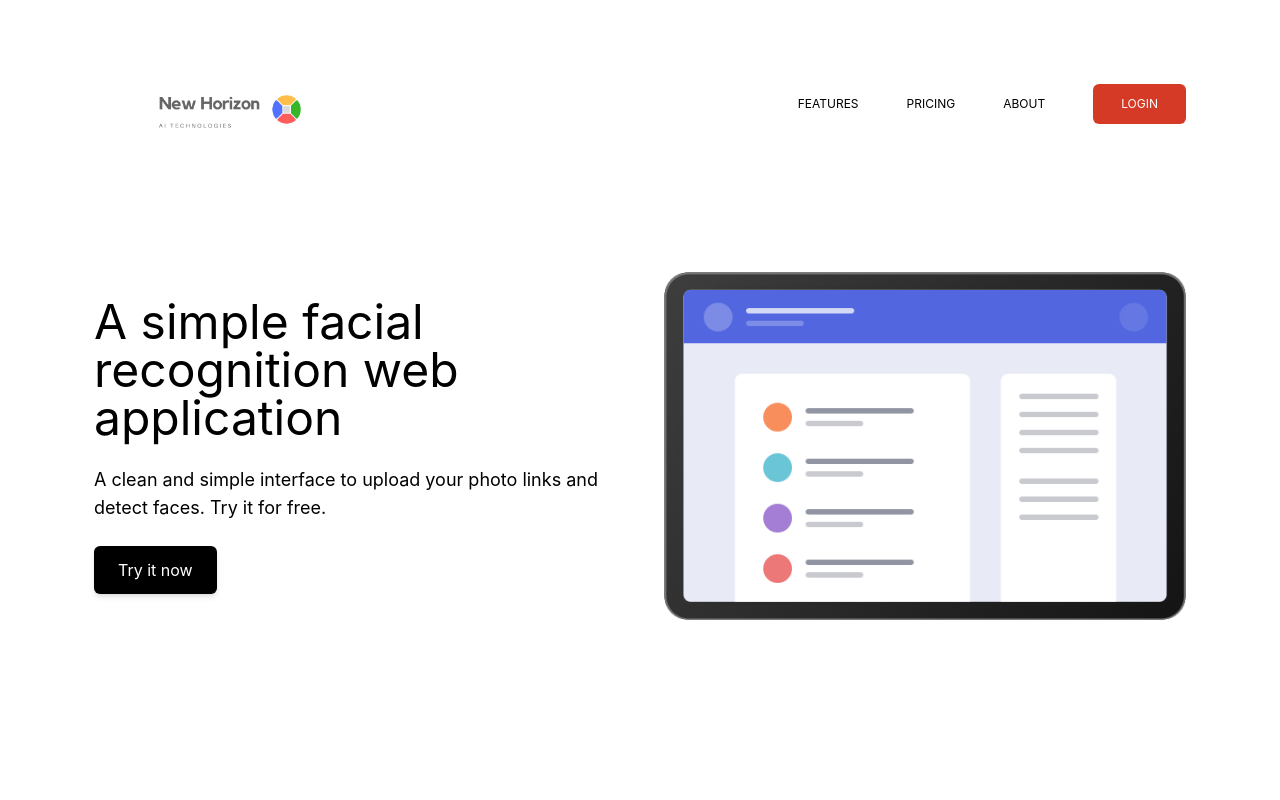
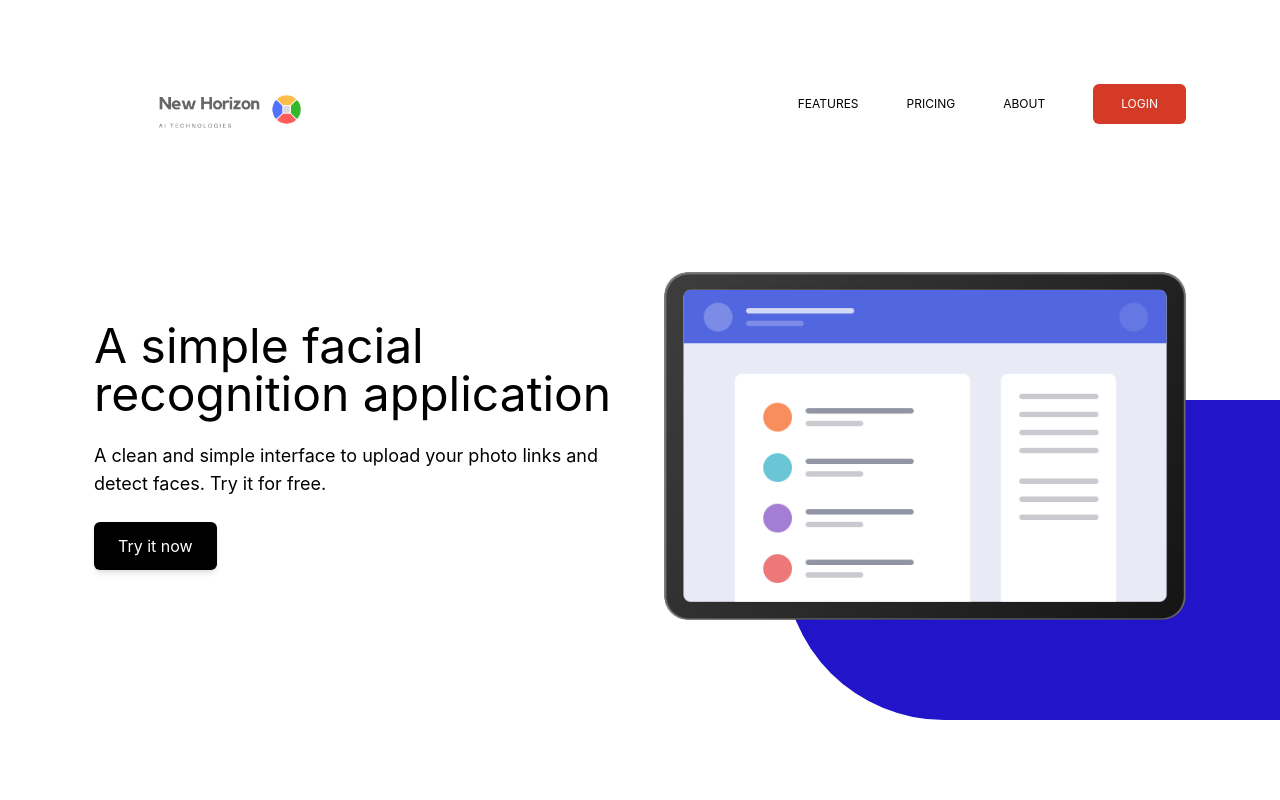
Before and after one commit to JRPerezJr/react-facial-recognition-landing-page, a React (Create React App) app: page / in a window 1280 px wide. Shown: the top 800 px of the page. Built offline with nearby package versions, Linux system fonts and the light colour scheme.

Commit message:
added rounded rectangle component

```diff
--- a/src/components/hero/hero.js
+++ b/src/components/hero/hero.js
@@ -1,5 +1,6 @@
 import { HeroImageComponent } from '../hero-image/hero-image.component';
 import { RoundedRectangleComponent } from '../rounded-rectangle/rounded-rectangle.component';
+import { ButtonComponent } from '../button-component/button.component';
 
 export const HeroComponent = () => {
   return (
@@ -7,24 +8,28 @@
       <div className="container flex flex-col-reverse lg:flex-row items-center gap-12 mt-14 lg:mt-28">
         <div className="flex flex-1 flex-col items-center lg:items-start">
           <h2 className="text-3xl md:text-4 lg:text-5xl text-center lg:text-left mb-6">
-            A simple facial recognition web application
+            A simple facial recognition application
           </h2>
           <p className="text-lg text-center lg:text-left mb-6">
             A clean and simple interface to upload your photo links and detect
             faces. Try it for free.
           </p>
           <div className="flex justify-center flex-wrap gap-6">
-            <button
-              type="button"
-              className="btn text-primary btn-black hover:bg-primary hover:text-secondary"
-            >
-              Try it now
-            </button>
+            <ButtonComponent
+              twClass={
+                'btn text-primary btn-black hover:bg-primary hover:text-secondary'
+              }
+              text={'Try it now'}
+            />
           </div>
         </div>
         <HeroImageComponent />
       </div>
-      <RoundedRectangleComponent />
+      <RoundedRectangleComponent
+        twClass={
+          'hidden md:block overflow-hidden bg-light-blue rounded-l-full absolute h-80 w-2/4 top-32 right-0 lg:-bottom-28 lg:-right-36'
+        }
+      />
     </section>
   );
 };
```
